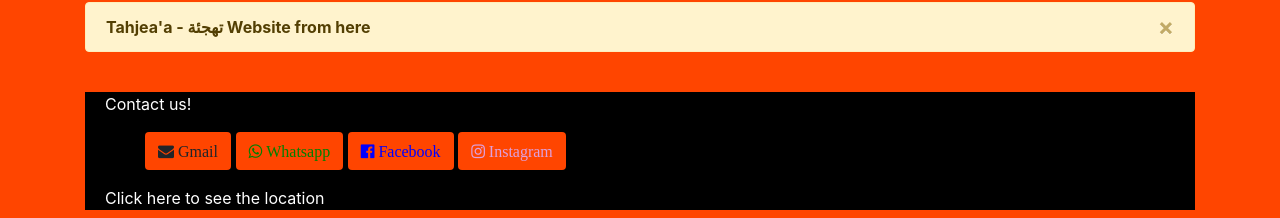
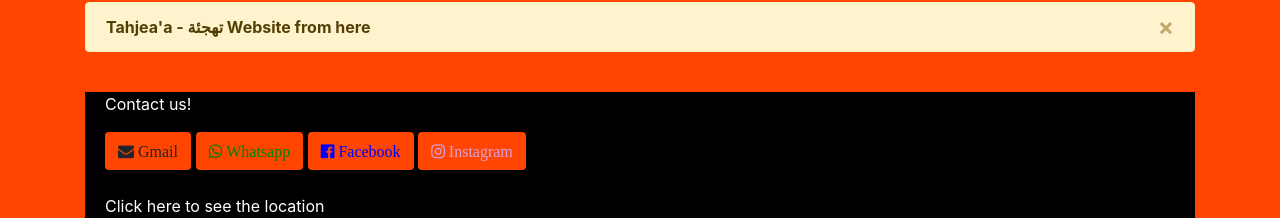
Before and after one commit to HalahEljaji/WebTech.Project, a plain HTML site: page index.html in a window 1280 px wide. Shown: the part 1521-1739 px from the top of the page. Drawn offline with nearby package versions, Linux system fonts and the light colour scheme.

Commit message:
Update index.html

```diff
--- a/index.html
+++ b/index.html
@@ -14,7 +14,7 @@
             <h1 style="text-align: center;">"ALHADAF"</h1>
         </div>
         <div class="jumbotron">
-            <img src= 'pictures.img/download 1.jpg'>
+            <img src='pictures.img/download 1.jpg'>
             <p style="display: flex; align-items: end;"><u>A private school or center in Breda,The Netherland to teach Arabic, Quran and children's moral and religious development.
                 <br>The school receives the boys from the age of five to fifteen and for females of all ages, of different nationalities and ethnicities</u>
 
@@ -26,7 +26,7 @@
             <h2><i>Founding and upbringing</i></h2>
             <p>This center was founded in November 2019 by "Maryam Kurdi", a Dutch woman of Arab origin and ethnicity who graduated from Psychology from the University of Tilberg in the Netherlands. And "Maryam" was named in 2021 as one of the 50 Influential Women of Breda</p>
             <div class="img2">
-                <img src= 'pictures.img/download 2.jpg'>
+                <img src='pictures.img/download 2.jpg'>
             </div>
         </div>
         <div class="container">
@@ -37,19 +37,19 @@
                 <p>Children are taught the language from scratch as they learn to spell, read and write.</p>
                 <br>
                 <br>
-                <img src= 'pictures.img/download 3.jpg'>
+                <img src='pictures.img/download 3.jpg'>
                </div>
                <div class="col-sm-4">
                <h3>Teaching the Quran</h3>
                <p>Teach them to read the Qur’an, intonation and interpretation.</p>
                <br>
                <br>
-               <img src= 'pictures.img/download 4.jpg'>
+               <img src='pictures.img/download 4.jpg'>
                </div>
                <div class="col-sm-4">
                <h3>educational lessons</h3>
                <p>It is concerned with developing their morals, teaching them good qualities, and strengthening them educationally, in addition to paying attention to the religious aspect.</p>
-               <img src= 'pictures.img/download 5.jpg'>
+               <img src='pictures.img/download 5.jpg'>
                </div>
             </div>
             <br>
@@ -77,12 +77,12 @@
         <div class="container">
             <div class="block">
             <p>Contact us!</p>
-            <ul>
             <button class="btn"><i class="fa fa-envelope"> Gmail</i></button>
             <button class="btn"><i class="fa fa-whatsapp"> Whatsapp</i></button>
             <button class="btn"><i class="fa fa-facebook-official"> Facebook</i></button>
             <button class="btn"><i class="fa fa-instagram"> Instagram</i></button>
-            </ul>
+            <br>
+            <br>
             <a href="#" class="button">Click here to see the location</a>
             </div>
         </div>
```
